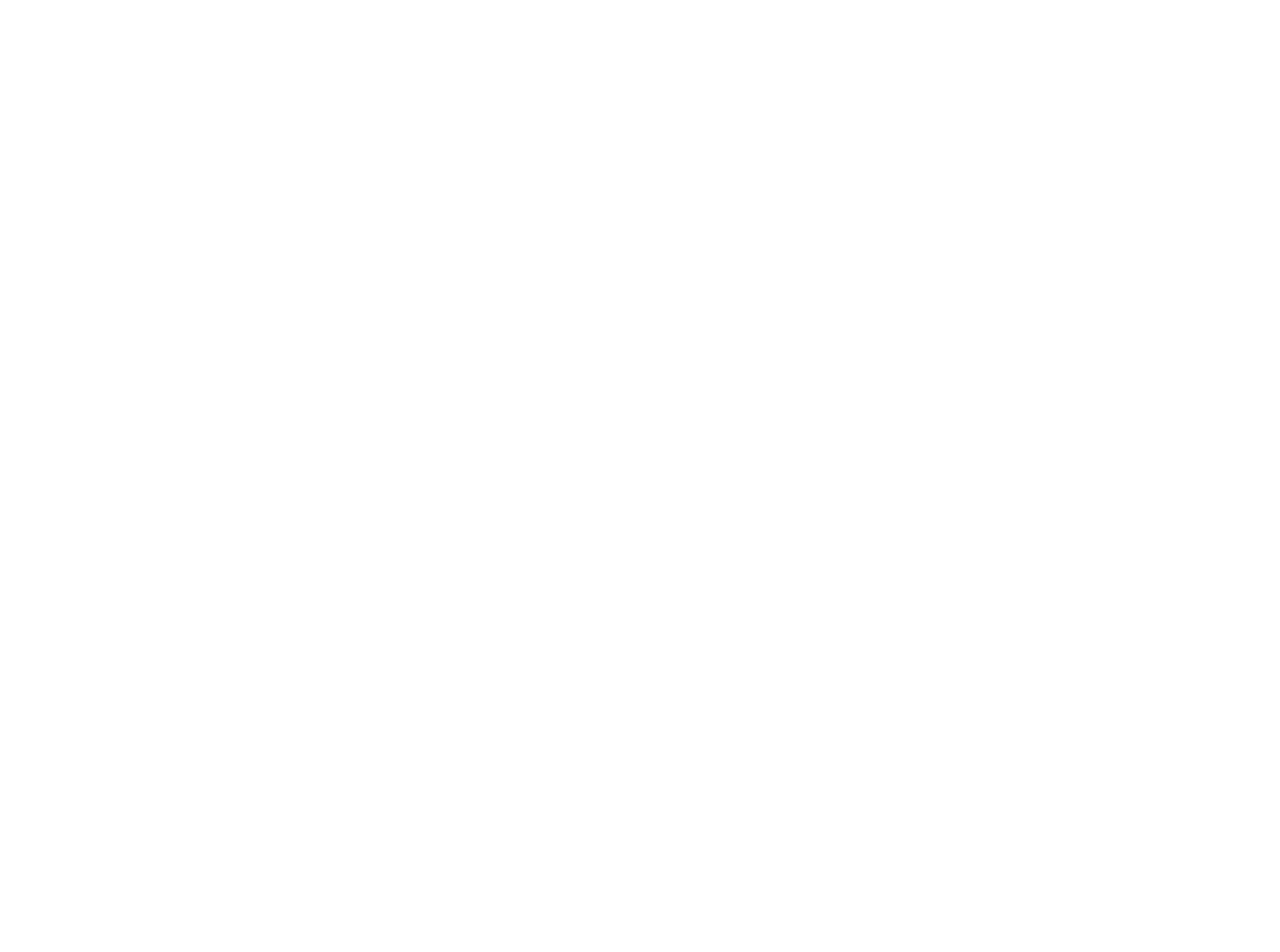
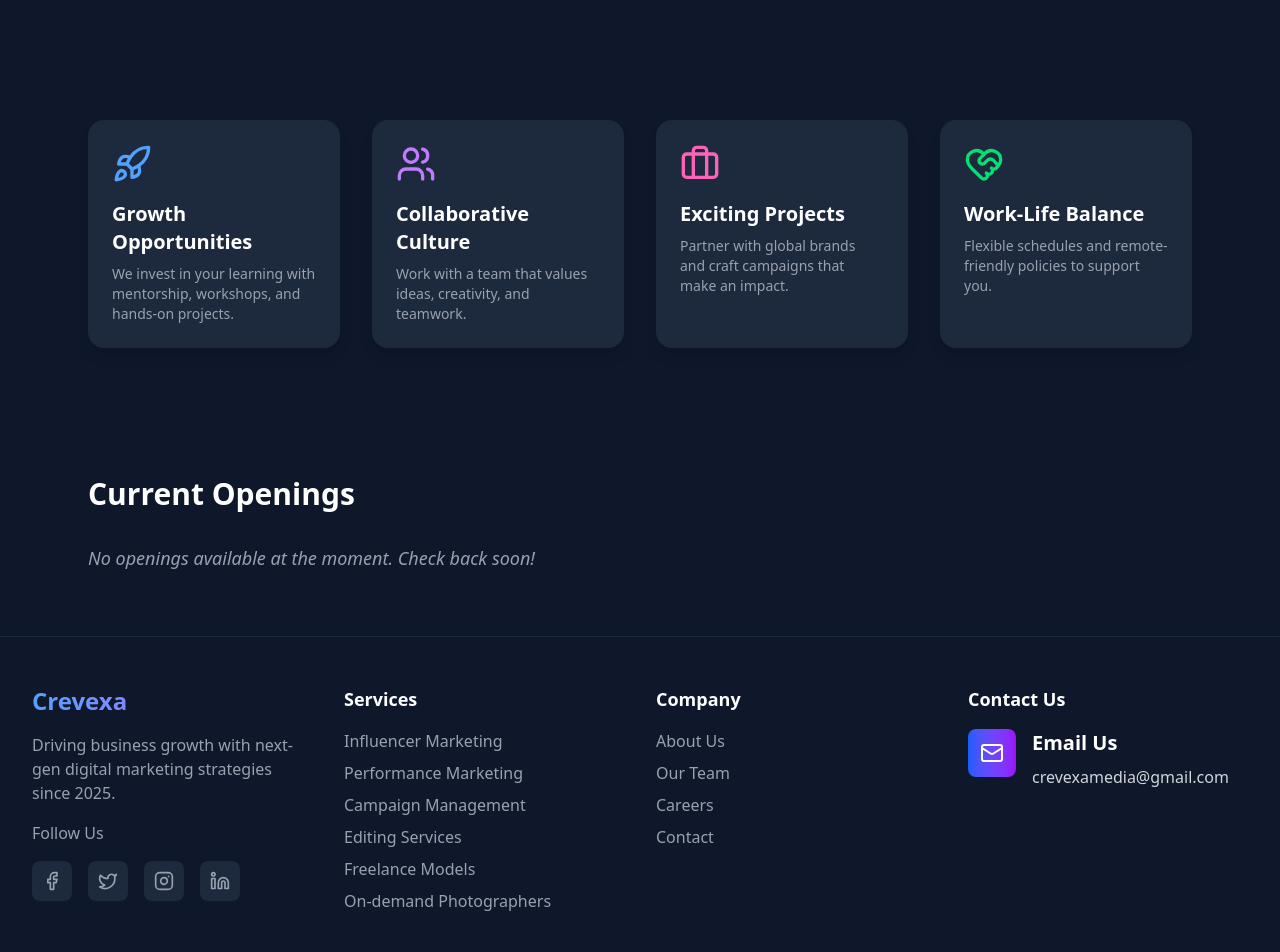
Before and after one commit to crevexamedia/crevexaOfficialSite, a React (Vite) app: page /careers in a window 1280 px wide. Before the commit this address had no page. Shown: the part 300-1252 px from the top of the page. Before the commit the page ends 800 px from the top, so only its background shows below. Built offline with nearby package versions, Linux system fonts and the light colour scheme.

Commit message:
Added Careers page and fixed a few URLs - Update 1.1.18

```diff
--- a/src/App.jsx
+++ b/src/App.jsx
@@ -1,24 +1,38 @@
 import AboutPage from "./pages/AboutPage.jsx";
+import CareersPage from "./pages/CareersPage.jsx";
 import PortfolioPage from "./pages/PortfolioPage.jsx";
 import ServicesPage from "./pages/ServicesPage.jsx";
 import TeamPage from "./pages/TeamPage.jsx";
 import WholeSite from "./pages/WholeSite.jsx";
 import { RouterProvider, createBrowserRouter } from "react-router-dom";
+import ScrollToTop from "./Utility/ScrollToTop.jsx";
 
 function App() {
   // Routing
   const router = createBrowserRouter([
     {
       path: "/",
-      element: <WholeSite />,
+      element: (
+        <ScrollToTop>
+          <WholeSite />
+        </ScrollToTop>
+      ),
     },
     {
       path: "/about",
-      element: <AboutPage />,
+      element: (
+        <ScrollToTop>
+          <AboutPage />
+        </ScrollToTop>
+      ),
     },
     {
       path: "/services",
-      element: <ServicesPage />,
+      element: (
+        <ScrollToTop>
+          <ServicesPage />
+        </ScrollToTop>
+      ),
     },
     // {
     //   path: "/portfolio",
@@ -26,7 +40,19 @@
     // },
     {
       path: "/team",
-      element: <TeamPage />,
+      element: (
+        <ScrollToTop>
+          <TeamPage />
+        </ScrollToTop>
+      ),
+    },
+    {
+      path: "/careers",
+      element: (
+        <ScrollToTop>
+          <CareersPage />
+        </ScrollToTop>
+      ),
     },
   ]);
 
--- /dev/null
+++ b/src/Utility/ScrollToTop.jsx
@@ -0,0 +1,12 @@
+import { useEffect } from "react";
+import { useLocation } from "react-router-dom";
+
+export default function ScrollToTop({ children }) {
+  const location = useLocation();
+
+  useEffect(() => {
+    window.scrollTo({ top: 0, behavior: "instant" }); // can change to "smooth"
+  }, [location]);
+
+  return children;
+}
--- /dev/null
+++ b/src/components/CareersSection.jsx
@@ -0,0 +1,121 @@
+import React from "react";
+import { Briefcase, Users, Rocket, HeartHandshake } from "lucide-react";
+import { Link } from "react-router-dom";
+
+const CareersSection = () => {
+  const openings = [
+    // {
+    //   title: "Digital Marketing Specialist",
+    //   location: "Remote / Hybrid",
+    //   type: "Full-time",
+    //   applyLink: "",
+    // },
+    // {
+    //   title: "Creative Content Designer",
+    //   location: "Bangalore, India",
+    //   type: "Full-time",
+    //   applyLink: "",
+    // },
+  ];
+
+  return (
+    <div className="bg-slate-900 text-white min-h-screen">
+      {/* Hero Section */}
+      <section className="py-20 text-center px-6">
+        <h1 className="text-4xl lg:text-6xl font-bold mb-6 bg-gradient-to-r from-blue-400 to-purple-500 bg-clip-text text-transparent">
+          Build Your Career at Crevexa
+        </h1>
+        <p className="text-lg text-gray-300 max-w-3xl mx-auto">
+          At Crevexa, we believe great work happens when passion meets purpose.
+          We’re more than a marketing agency—we’re a team of dreamers, doers,
+          and innovators redefining the future of digital experiences. Join us
+          to work on exciting projects, grow your skills, and make an impact.
+        </p>
+      </section>
+
+      {/* Why Join Us */}
+      <section className="max-w-6xl mx-auto px-6 py-0 lg:py-16 grid md:grid-cols-2 lg:grid-cols-4 gap-8">
+        <div className="bg-slate-800 p-6 rounded-2xl shadow-lg">
+          <Rocket className="h-10 w-10 text-blue-400 mb-4" />
+          <h3 className="text-xl font-semibold mb-2">Growth Opportunities</h3>
+          <p className="text-gray-400 text-sm">
+            We invest in your learning with mentorship, workshops, and hands-on
+            projects.
+          </p>
+        </div>
+        <div className="bg-slate-800 p-6 rounded-2xl shadow-lg">
+          <Users className="h-10 w-10 text-purple-400 mb-4" />
+          <h3 className="text-xl font-semibold mb-2">Collaborative Culture</h3>
+          <p className="text-gray-400 text-sm">
+            Work with a team that values ideas, creativity, and teamwork.
+          </p>
+        </div>
+        <div className="bg-slate-800 p-6 rounded-2xl shadow-lg">
+          <Briefcase className="h-10 w-10 text-pink-400 mb-4" />
+          <h3 className="text-xl font-semibold mb-2">Exciting Projects</h3>
+          <p className="text-gray-400 text-sm">
+            Partner with global brands and craft campaigns that make an impact.
+          </p>
+        </div>
+        <div className="bg-slate-800 p-6 rounded-2xl shadow-lg">
+          <HeartHandshake className="h-10 w-10 text-green-400 mb-4" />
+          <h3 className="text-xl font-semibold mb-2">Work-Life Balance</h3>
+          <p className="text-gray-400 text-sm">
+            Flexible schedules and remote-friendly policies to support you.
+          </p>
+        </div>
+      </section>
+
+      {/* Job Openings */}
+      <section className="max-w-6xl mx-auto px-6 py-16">
+        <h2 className="text-3xl font-bold mb-8">Current Openings</h2>
+
+        {openings.length > 0 ? (
+          <div className="space-y-6">
+            {openings.map((job, index) => (
+              <div
+                key={index}
+                className="flex flex-col md:flex-row justify-between items-start md:items-center bg-slate-800 p-6 rounded-xl transition-all"
+              >
+                <div>
+                  <h3 className="text-xl font-semibold">{job.title}</h3>
+                  <p className="text-gray-400 text-sm">
+                    {job.location} • {job.type}
+                  </p>
+                </div>
+                <Link
+                  to={job.applyLink}
+                  className="mt-4 md:mt-0 bg-gradient-to-r from-blue-600 to-purple-600 px-6 py-2 rounded-lg font-medium hover:opacity-90 transition"
+                >
+                  Apply Now
+                </Link>
+              </div>
+            ))}
+            {/* CTA */}
+            <section className="text-center py-16 px-6 bg-slate-900">
+              <h2 className="text-3xl font-bold mb-4">
+                Don’t see a role for you?
+              </h2>
+              <p className="text-gray-300 mb-6">
+                We’re always on the lookout for talented individuals. Send us
+                your resume and let’s connect.
+              </p>
+              <Link
+                to={"mailto:crevexamedia@gmail.com"}
+                className="bg-gradient-to-r from-blue-500 to-purple-500 px-8 py-3 rounded-xl font-semibold hover:opacity-90 transition"
+              >
+                Send Resume
+              </Link>
+            </section>
+          </div>
+        ) : (
+          <p className="text-gray-400 text-lg italic">
+            No openings available at the moment. Check back soon!
+          </p>
+        )}
+      </section>
+    </div>
+  );
+};
+
+export default CareersSection;
--- a/src/components/Footer.jsx
+++ b/src/components/Footer.jsx
@@ -43,18 +43,24 @@
             <div className="space-y-4">
               <h3 className="text-lg font-semibold text-white">Services</h3>
               <div className="space-y-2">
-                <button className="cursor-pointer block text-gray-400 hover:text-white transition-colors">
+                <p className="cursor-default block text-gray-400 hover:text-white transition-colors">
                   Influencer Marketing
-                </button>
-                <button className="cursor-pointer block text-gray-400 hover:text-white transition-colors">
+                </p>
+                <p className="cursor-default block text-gray-400 hover:text-white transition-colors">
                   Performance Marketing
-                </button>
-                <button className="cursor-pointer block text-gray-400 hover:text-white transition-colors">
+                </p>
+                <p className="cursor-default block text-gray-400 hover:text-white transition-colors">
                   Campaign Management
-                </button>
-                <button className="cursor-pointer block text-gray-400 hover:text-white transition-colors">
+                </p>
+                <p className="cursor-default block text-gray-400 hover:text-white transition-colors">
                   Editing Services
-                </button>
+                </p>
+                <p className="cursor-default block text-gray-400 hover:text-white transition-colors">
+                  Freelance Models
+                </p>
+                <p className="cursor-default block text-gray-400 hover:text-white transition-colors">
+                  On-demand Photographers
+                </p>
               </div>
             </div>
 
@@ -74,12 +80,18 @@
                 >
                   Our Team
                 </Link>
-                <button className="cursor-pointer block text-gray-400 hover:text-white transition-colors">
+                <Link
+                  to={`/careers`}
+                  className="cursor-pointer block text-gray-400 hover:text-white transition-colors"
+                >
                   Careers
-                </button>
-                <button className="cursor-pointer block text-gray-400 hover:text-white transition-colors">
+                </Link>
+                <Link
+                  to={`/`}
+                  className="cursor-pointer block text-gray-400 hover:text-white transition-colors"
+                >
                   Contact
-                </button>
+                </Link>
               </div>
             </div>
 
--- a/src/components/HeroBanner.jsx
+++ b/src/components/HeroBanner.jsx
@@ -164,7 +164,7 @@
                       <div className="text-sm text-gray-400">Data-driven</div>
                     </div>
                     <div className="bg-slate-700/50 p-4 rounded-lg">
-                      <div className="text-xl lg:text-xl font-bold text-green-400">
+                      <div className="text-xl lg:text-xl font-bold text-purple-300">
                         Our Approach
                       </div>
                       <div className="text-sm text-gray-400">
--- a/src/components/Navbar.jsx
+++ b/src/components/Navbar.jsx
@@ -12,6 +12,7 @@
     { id: "services", label: "Services" },
     // { id: "portfolio", label: "Portfolio" },
     { id: "team", label: "Team" },
+    { id: "careers", label: "Careers" },
   ];
 
   return (
--- /dev/null
+++ b/src/pages/CareersPage.jsx
@@ -0,0 +1,16 @@
+import React from "react";
+import Navbar from "../components/Navbar.jsx";
+import Footer from "../components/Footer.jsx";
+import CareersSection from "../components/CareersSection.jsx";
+
+const CareersPage = () => {
+  return (
+    <div className="min-h-screen bg-slate-900 text-white overflow-x-hidden">
+      <Navbar />
+      <CareersSection />
+      <Footer />
+    </div>
+  );
+};
+
+export default CareersPage;
```
